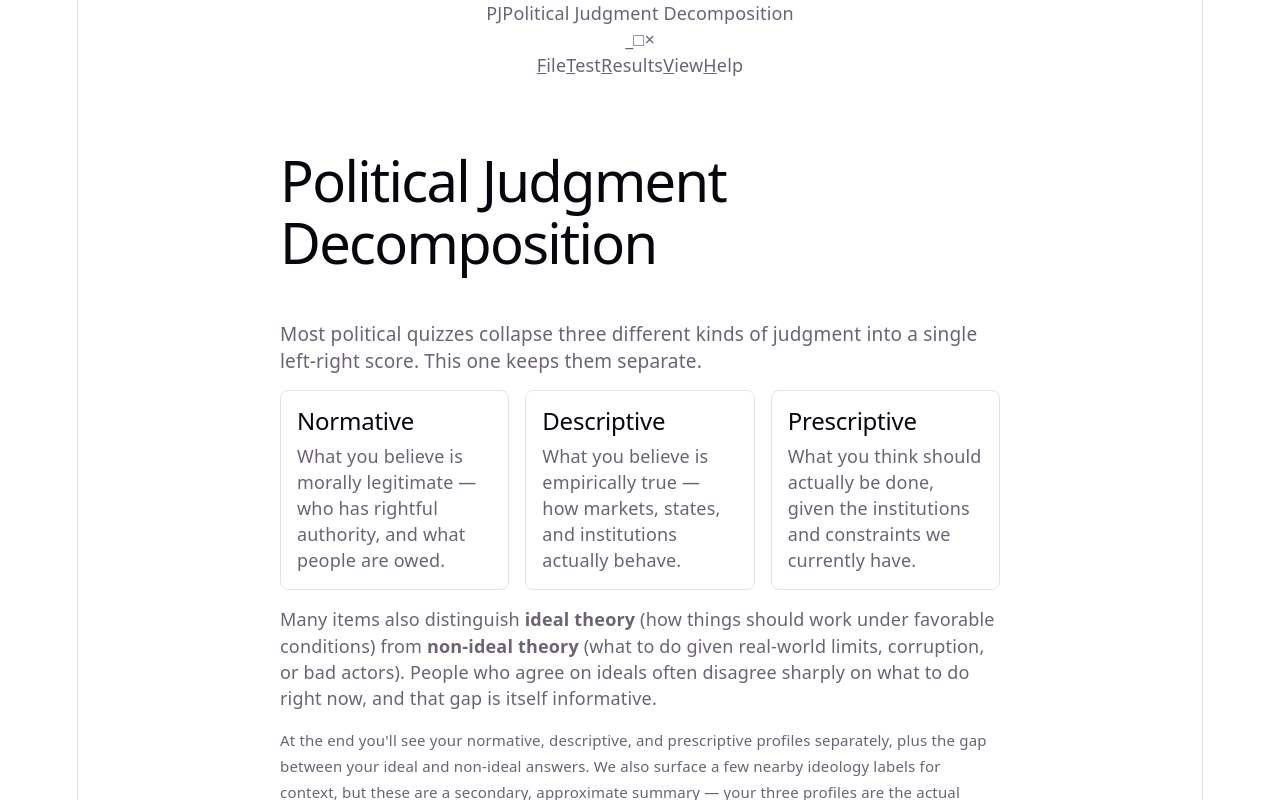
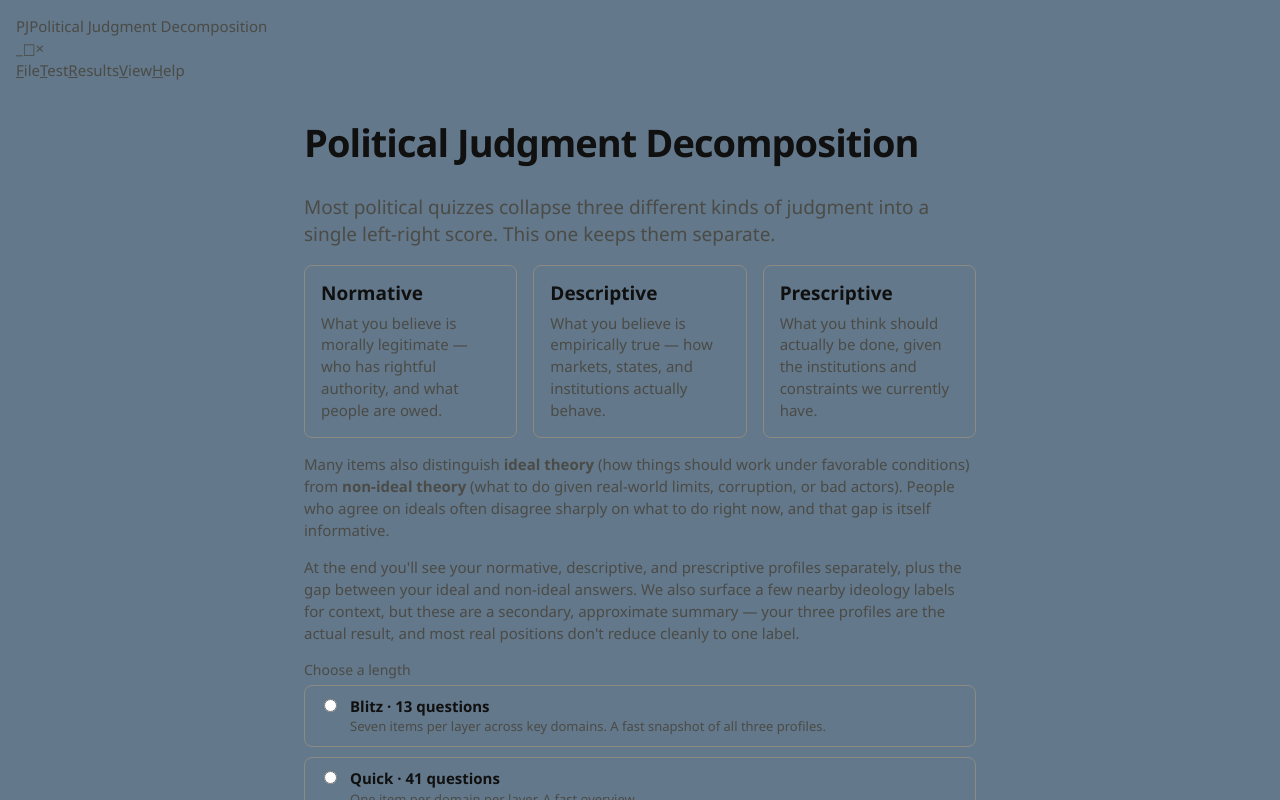
Before and after one commit to Shikibashi/ideologynormativesorter, a React (Vite) app: page / in a window 1280 px wide. Shown: the top 800 px of the page. Built offline with nearby package versions, Linux system fonts and the light colour scheme.

Commit message:
Adopt classic desktop design tokens

```diff
--- a/src/index.css
+++ b/src/index.css
@@ -1,97 +1,136 @@
 :root {
-  --text: #6b6375;
-  --text-h: #08060d;
-  --bg: #fff;
-  --border: #e5e4e7;
-  --code-bg: #f4f3ec;
-  --accent: #aa3bff;
-  --accent-bg: rgba(170, 59, 255, 0.1);
-  --accent-border: rgba(170, 59, 255, 0.5);
-  --social-bg: rgba(244, 243, 236, 0.5);
-  --shadow:
-    rgba(0, 0, 0, 0.1) 0 10px 15px -3px, rgba(0, 0, 0, 0.05) 0 4px 6px -2px;
+  --desktop-bg: #63788a;
+  --surface: #d4d0c8;
+  --surface-raised: #e6e3dc;
+  --surface-sunken: #ffffff;
+  --workspace: #f7f7f3;
+  --text: #4b4b47;
+  --text-m: #66665f;
+  --text-h: #101010;
+  --border: #8b8b84;
+  --border-light: #ffffff;
+  --border-dark: #3f3f3a;
+  --code-bg: #eceae4;
+  --accent: #163f91;
+  --accent-hover: #0f2f72;
+  --accent-bg: #dbe5f8;
+  --accent-border: #163f91;
+  --highlight-text: #ffffff;
+  --danger: #8c1d18;
+  --shadow: rgba(0, 0, 0, 0.28) 6px 8px 20px;
 
-  --sans: system-ui, 'Segoe UI', Roboto, sans-serif;
-  --heading: system-ui, 'Segoe UI', Roboto, sans-serif;
-  --mono: ui-monospace, Consolas, monospace;
+  --sans: "Segoe UI", Tahoma, Geneva, Verdana, sans-serif;
+  --heading: "Segoe UI", Tahoma, Geneva, Verdana, sans-serif;
+  --mono: "Cascadia Mono", "Courier New", monospace;
 
-  font: 18px/145% var(--sans);
-  letter-spacing: 0.18px;
-  color-scheme: light dark;
+  font: 15px/1.45 var(--sans);
   color: var(--text);
-  background: var(--bg);
+  background: var(--desktop-bg);
   font-synthesis: none;
   text-rendering: optimizeLegibility;
   -webkit-font-smoothing: antialiased;
   -moz-osx-font-smoothing: grayscale;
-
-  @media (max-width: 1024px) {
-    font-size: 16px;
-  }
 }
 
 @media (prefers-color-scheme: dark) {
   :root {
-    --text: #9ca3af;
-    --text-h: #f3f4f6;
-    --bg: #16171d;
-    --border: #2e303a;
-    --code-bg: #1f2028;
-    --accent: #c084fc;
-    --accent-bg: rgba(192, 132, 252, 0.15);
-    --accent-border: rgba(192, 132, 252, 0.5);
-    --social-bg: rgba(47, 48, 58, 0.5);
-    --shadow:
-      rgba(0, 0, 0, 0.4) 0 10px 15px -3px, rgba(0, 0, 0, 0.25) 0 4px 6px -2px;
-  }
-
-  #social .button-icon {
-    filter: invert(1) brightness(2);
+    --desktop-bg: #20262d;
+    --surface: #35383b;
+    --surface-raised: #414549;
+    --surface-sunken: #17191b;
+    --workspace: #202326;
+    --text: #c2c6c9;
+    --text-m: #a9afb4;
+    --text-h: #f1f3f4;
+    --border: #686d71;
+    --border-light: #757b80;
+    --border-dark: #111315;
+    --code-bg: #292c2f;
+    --accent: #315ea8;
+    --accent-hover: #4273c4;
+    --accent-bg: #243a5e;
+    --accent-border: #79a0df;
+    --highlight-text: #ffffff;
+    --shadow: rgba(0, 0, 0, 0.55) 6px 8px 20px;
   }
 }
 
-#root {
-  width: 1126px;
-  max-width: 100%;
-  margin: 0 auto;
-  text-align: center;
-  border-inline: 1px solid var(--border);
-  min-height: 100svh;
-  display: flex;
-  flex-direction: column;
+* {
   box-sizing: border-box;
+}
+
+html {
+  min-width: 320px;
+  background: var(--desktop-bg);
 }
 
 body {
   margin: 0;
+  min-width: 320px;
+  min-height: 100vh;
+  color: var(--text);
+  background: var(--desktop-bg);
+}
+
+button,
+input,
+select,
+textarea {
+  font: inherit;
+}
+
+button,
+a,
+input,
+select,
+summary {
+  outline-offset: 2px;
+}
+
+:focus-visible {
+  outline: 2px dotted var(--text-h);
+}
+
+#root {
+  width: min(1480px, calc(100% - 32px));
+  min-height: calc(100vh - 32px);
+  margin: 16px auto;
 }
 
 h1,
-h2 {
+h2,
+h3,
+h4,
+h5 {
   font-family: var(--heading);
-  font-weight: 500;
   color: var(--text-h);
 }
 
 h1 {
-  font-size: 56px;
-  line-height: 110%;
-  letter-spacing: -1.68px;
-  margin: 32px 0;
-  @media (max-width: 1024px) {
-    font-size: 36px;
-    margin: 20px 0;
-  }
+  margin: 0 0 14px;
+  font-size: clamp(28px, 3vw, 38px);
+  line-height: 1.12;
+  font-weight: 650;
+  letter-spacing: -0.025em;
 }
+
 h2 {
-  font-size: 24px;
-  line-height: 118%;
-  letter-spacing: -0.24px;
   margin: 0 0 8px;
-  @media (max-width: 1024px) {
-    font-size: 20px;
-  }
+  font-size: 19px;
+  line-height: 1.2;
+  font-weight: 650;
 }
+
+h3 {
+  margin: 14px 0 7px;
+  font-size: 16px;
+}
+
+h4,
+h5 {
+  margin: 0 0 6px;
+}
+
 p {
   margin: 0;
 }
@@ -99,14 +138,23 @@ p {
 code,
 .counter {
   font-family: var(--mono);
-  display: inline-flex;
-  border-radius: 4px;
-  color: var(--text-h);
 }
 
 code {
-  font-size: 15px;
-  line-height: 135%;
-  padding: 4px 8px;
+  padding: 2px 5px;
+  color: var(--text-h);
   background: var(--code-bg);
+  border: 1px solid var(--border);
 }
+
+@media (max-width: 760px) {
+  #root {
+    width: 100%;
+    min-height: 100svh;
+    margin: 0;
+  }
+
+  :root {
+    font-size: 16px;
+  }
+}
```
